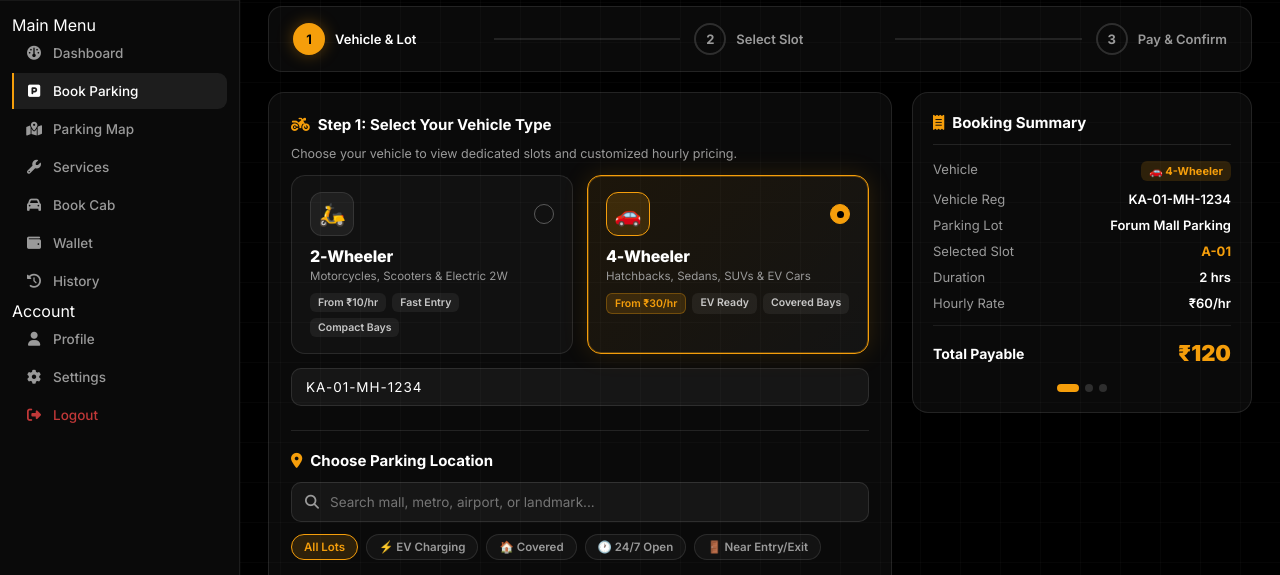
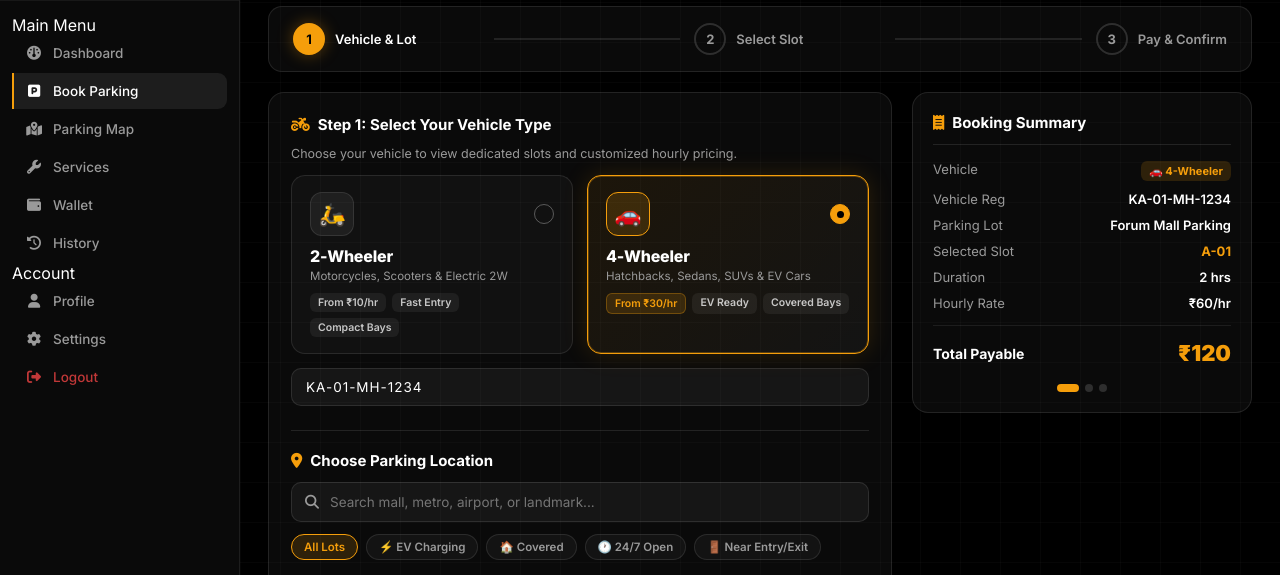
Before and after one commit to shivaniprogrammer/SmartPark, a plain HTML site: page booking.html in a window 1280 px wide. Shown: the part 78-653 px from the top of the page. Drawn offline with Linux system fonts and the light colour scheme.

Commit message:
🧹 Remove Food section and purge all leftover Book Cab sidebar links across all pages

```diff
--- a/booking.html
+++ b/booking.html
@@ -674,7 +674,6 @@
       <a href="booking.html"   class="nav-item active"><i class="fa-solid fa-square-parking"></i> Book Parking</a>
       <a href="map-test.html"  class="nav-item"><i class="fa-solid fa-map-location-dot"></i> Parking Map</a>
       <a href="services.html"  class="nav-item"><i class="fa-solid fa-wrench"></i> Services</a>
-      <a href="services.html#cab" class="nav-item"><i class="fa-solid fa-car"></i> Book Cab</a>
       <a href="wallet.html"    class="nav-item"><i class="fa-solid fa-wallet"></i> Wallet</a>
       <a href="history.html"   class="nav-item"><i class="fa-solid fa-clock-rotate-left"></i> History</a>
       <span class="nav-label" style="margin-top:8px;">Account</span>
```
Also changed, not shown: dashboard.html (+0 -1 lines), history.html (+0 -1 lines), profile.html (+0 -1 lines), settings.html (+0 -1 lines), wallet.html (+0 -1 lines).
